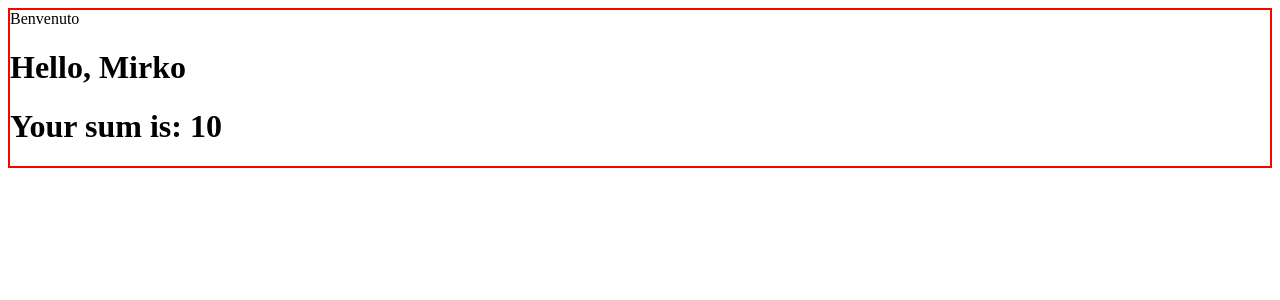
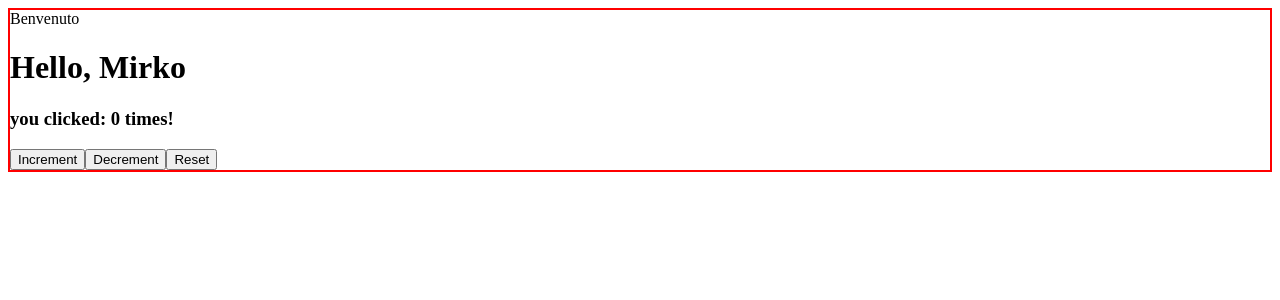
Before and after one commit to hgxxwon/React-esercizi, a React (Create React App) app: page / in a window 1280 px wide. Shown: the top 300 px of the page. Built offline with nearby package versions, Linux system fonts and the light colour scheme.

Commit message:
custom_hooks_1

```diff
--- a/src/App.js
+++ b/src/App.js
@@ -1,6 +1,6 @@
 import React from "react";
+import { ClickCounter } from "./ClickCounter";
 import { Container } from "./Container";
-import { Add } from "./Jsx_3";
 import { Welcome } from "./Welcome";
 
 export function App(){
@@ -8,7 +8,7 @@
             <div>
                 <Container title="Benvenuto">
                     <Welcome />
-                    <Add n1={2} n2={8} />
+                    <ClickCounter />
                 </Container>
             </div>
             )
--- a/src/ClickCounter.js
+++ b/src/ClickCounter.js
@@ -1,21 +1,14 @@
-import { useEffect, useState } from "react";
+import { useCounter } from "./UseCounter"
 
 export function ClickCounter({initialValue = 0}) {
-    const [counter, setCounter] = useState(initialValue)
-
-
-    useEffect(function onCounterChange() {
-        console.log(`the current counter is: ${counter}`)
-    }, [counter])
-
-    function handleIncrement(){
-        setCounter(counter => counter + 1)
-    }
+    const {counter,onIncrement, onDecrement, onReset} = useCounter(initialValue)
 
     return (
         <div>
             <h3>you clicked: {counter} times!</h3>
-            <button onClick={handleIncrement}>Increment</button>
+            <button onClick={onIncrement}>Increment</button>
+            <button onClick={onDecrement}>Decrement</button>
+            <button onClick={onReset}>Reset</button>
         </div>
     )
 }
--- /dev/null
+++ b/src/UseCounter.js
@@ -0,0 +1,26 @@
+import { useState } from "react";
+
+export function useCounter(initialValue = 0){
+    const [counter, setCounter] = useState(initialValue)
+
+
+    function handleIncrement(){
+        setCounter((counter)=> counter + 1)
+    }
+
+    function handleDecrement(){
+        setCounter((counter)=> counter - 1)
+    }
+
+    function handleReset(){
+        setCounter(initialValue)
+    }
+
+
+    return {
+        counter: counter,
+        onIncrement : handleIncrement,
+        onDecrement: handleDecrement,
+        onReset: handleReset
+    }
+}
```
